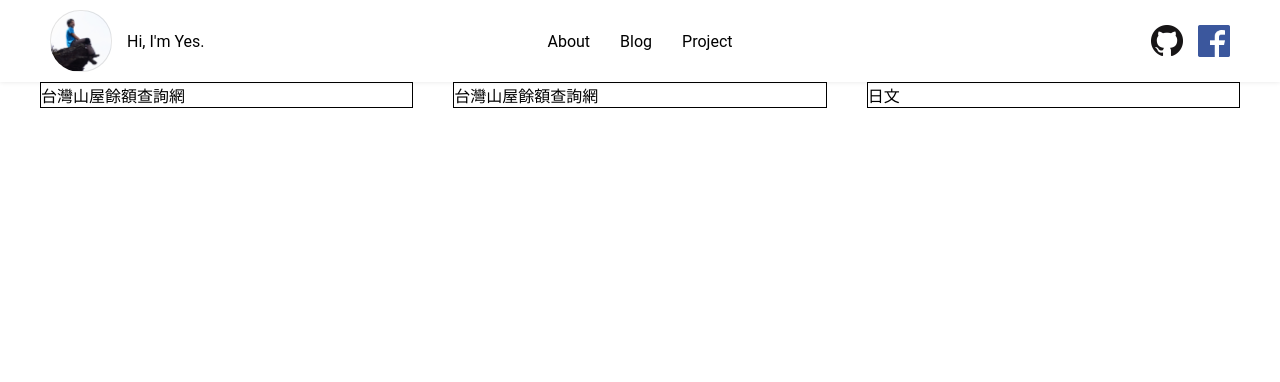
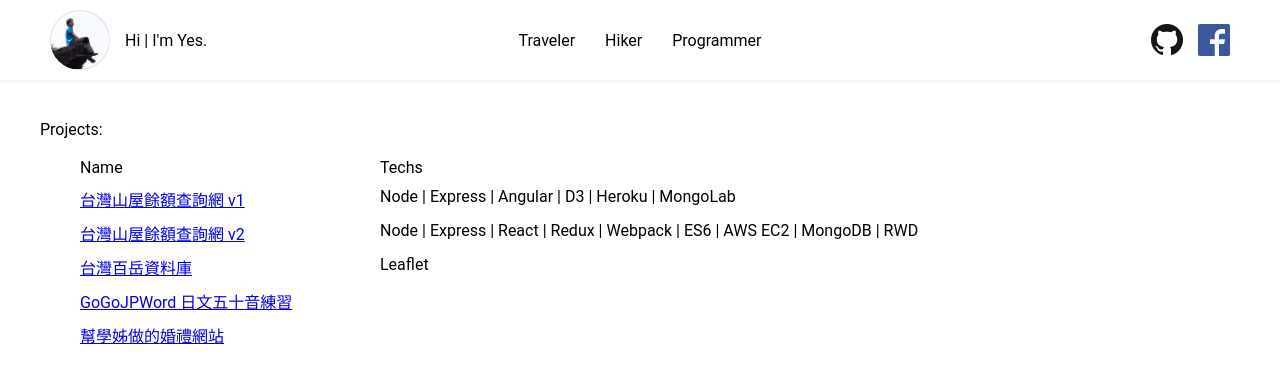
Before and after one commit to hiiamyes/hiiamyes.github.io, a website: page src/index.html in a window 1280 px wide. Drawn offline with Linux system fonts and the light colour scheme.

Commit message:
add projects

```diff
--- a/src/index.css
+++ b/src/index.css
@@ -1,6 +1,14 @@
+* {
+  -webkit-box-sizing: border-box;
+     -moz-box-sizing: border-box;
+          box-sizing: border-box;
+}
+
+
 body {
   margin: 0;
   font-family: Roboto, -apple-system, BlinkMacSystemFont, "Helvetica Neue", "Segoe UI", "Oxygen", "Ubuntu", "Cantarell", "Open Sans", sans-serif;
+  cursor: default;
 }
 
 #header {
@@ -37,7 +45,7 @@ body {
 }
 
 #header-nav div {
-  cursor: pointer;
+  /*cursor: pointer;*/
 }
 
 #header-social {
@@ -64,12 +72,21 @@ body {
 
 #project-container {
   display: flex;
-  padding: 0 20px;
+  flex-direction: column;
+  padding: 40px;
 }
 
 .project {
   flex: 1;
-  border: 1px solid black;
-  margin: 0 20px;
+  display: flex;
+  padding: 0 40px;
+  margin-bottom: 10px;
+}
 
+.name {
+  width: 300px;
 }
+
+.techs {
+  flex: 1;
+}
--- a/src/index.html
+++ b/src/index.html
@@ -1,7 +1,7 @@
 <!DOCTYPE html>
 <html>
   <head>
-    <title>hiiamyes</title>
+    <title>Yes</title>
 
    <link rel="stylesheet" type="text/css" href="index.css">
   </head>
@@ -9,6 +9,12 @@
   <!--  -->
   <!--  -->
   <!--  -->
+  <!--  -->
+  <!--  -->
+  <!--  -->
+  <!--  -->
+  <!--  -->
+  <!--  Hi~! I'm Yes. This is my portfolio site written in vanilla javascript. -->
   <!--  -->
   <!--  -->
   <!--  -->
@@ -27,19 +33,19 @@
           id='profile'>
         </div>
         <div>
-          Hi, I'm Yes.
+          Hi | I'm Yes.
         </div>
       </div>
 
       <div id='header-nav'>
         <div>
-          About
+          Traveler
         </div>
         <div>
-          Blog
+          Hiker
         </div>
         <div>
-          Project
+          Programmer
         </div>
       </div>
 
@@ -54,29 +60,33 @@
           target='_blank'></a>
       </div>
 
-
-
-
-
     </div>
     <div id='project-container'>
-
+      <div>
+        Projects:
+      </div>
+      <br />
       <div class='project'>
-        <div>
-          台灣山屋餘額查詢網
-        </div>
+        <div class='name'>Name</div>
+        <div class='techs'>Techs</div>
       </div>
-
       <div class='project'>
-        <div>
-          台灣山屋餘額查詢網
-        </div>
+        <a class='name' target='_blank' href='http://hiiamyes.herokuapp.com/hut/'>台灣山屋餘額查詢網 v1<a/>
+        <span class='techs'>Node | Express | Angular | D3 | Heroku | MongoLab</span>
       </div>
-
       <div class='project'>
-        <div>
-          日文
-        </div>
+        <a class='name' target='_blank' href='http://hiiamyes.github.io/hut-fe/'>台灣山屋餘額查詢網 v2<a/>
+        <span class='techs'>Node | Express | React | Redux | Webpack | ES6 | AWS EC2 | MongoDB | RWD</span>
+      </div>
+      <div class='project'>
+        <a class='name' target='_blank' href='http://hiiamyes.github.io/tw-100-mountain/'>台灣百岳資料庫<a/>
+        <span class='techs'>Leaflet</span>
+      </div>
+      <div class='project'>
+        <a class='name' target='_blank' href='http://hiiamyes.github.io/gogojpword/'>GoGoJPWord 日文五十音練習</a>
+      </div>
+      <div class='project'>
+        <a class='name' target='_blank' href='http://wedding-chia-ting.herokuapp.com/'>幫學姊做的婚禮網站</a>
       </div>
 
     </div>
```
